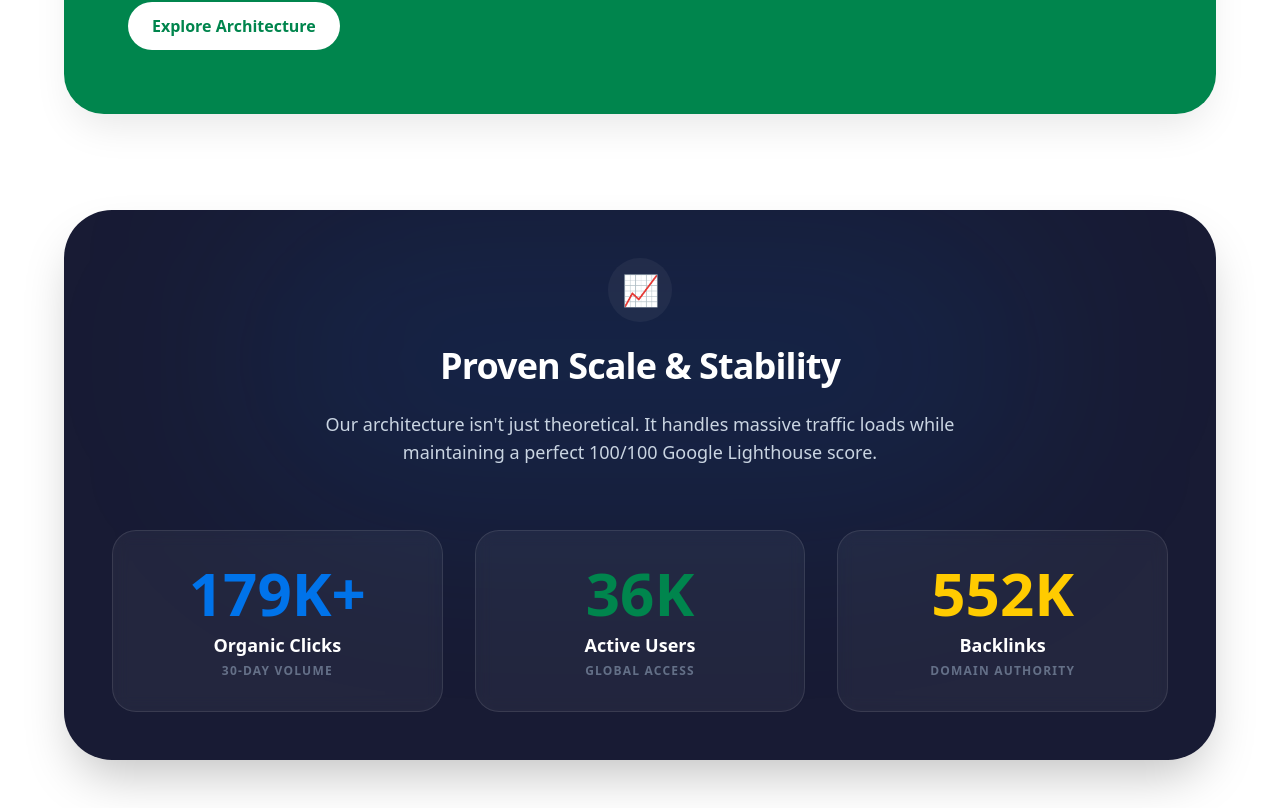
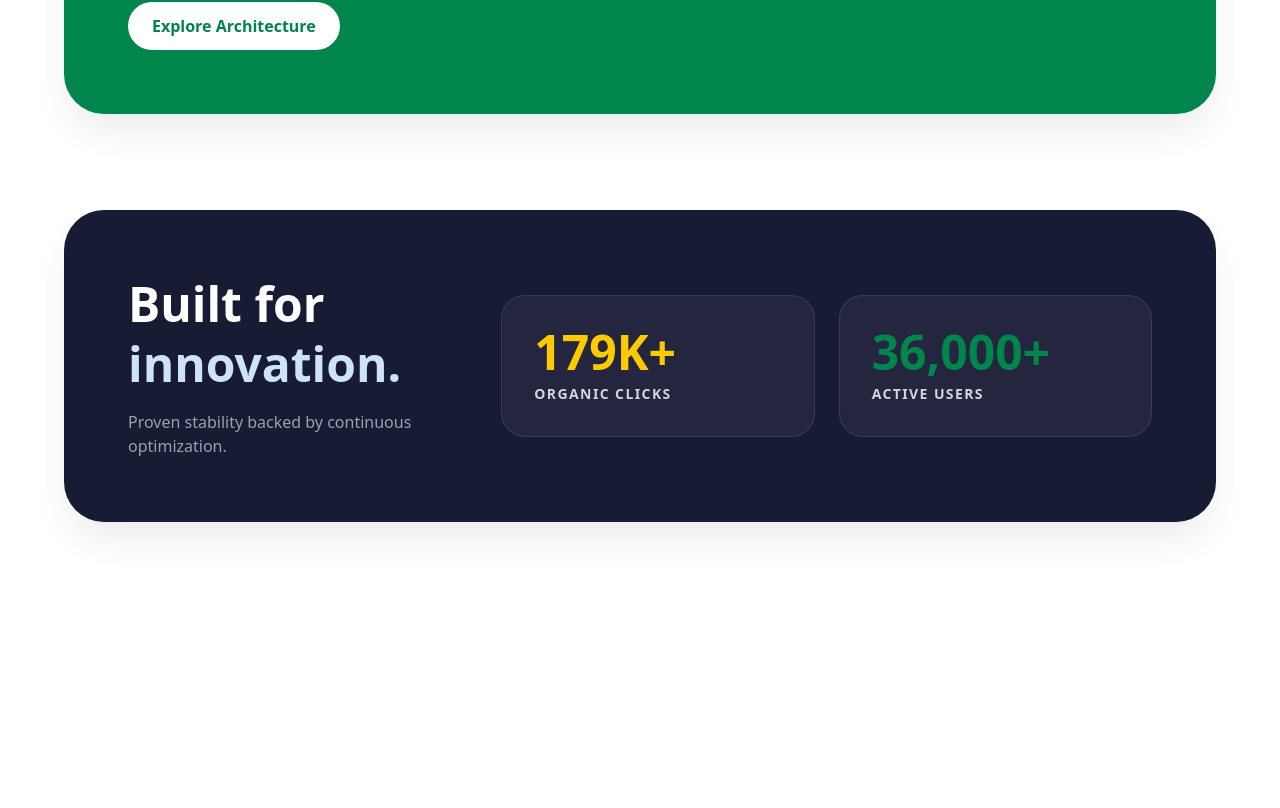
Before and after one commit to PSI-AD/psinv-presentation, a React (Vite) app: page / in a window 1280 px wide. Shown: the part 1587-2395 px from the top of the page. After the commit the page ends 2157 px from the top, so only its background shows below. Built offline with nearby package versions, Linux system fonts and the light colour scheme.

Commit message:
UI Redesign - ScaleMetricsCard update

```diff
--- a/components/ScaleMetricsCard.tsx
+++ b/components/ScaleMetricsCard.tsx
@@ -4,58 +4,26 @@ import { motion } from 'framer-motion';
 
 const ScaleMetricsCard: React.FC = () => {
   return (
-    <div className="bg-monday-navy rounded-[48px] p-12 text-white shadow-2xl relative overflow-hidden">
-      <div className="text-center max-w-3xl mx-auto mb-16 relative z-10">
-        <div className="w-16 h-16 bg-white/5 rounded-full mx-auto mb-6 flex items-center justify-center text-3xl">
-          📈
-        </div>
-        <h2 className="text-4xl font-black mb-6 tracking-tight">Proven Scale & Stability</h2>
-        <p className="text-slate-300 text-lg font-medium max-w-2xl mx-auto">
-          Our architecture isn't just theoretical. It handles massive traffic loads while maintaining a perfect 100/100 Google Lighthouse score.
-        </p>
+    <motion.div
+      whileHover={{ y: -5 }}
+      className="bg-monday-navy rounded-[40px] p-12 md:p-16 flex flex-col md:flex-row justify-between items-center gap-12 card-shadow text-white"
+    >
+      <div className="w-full md:w-1/3">
+        <h2 className="text-4xl md:text-5xl font-black leading-tight mb-4">Built for <br/><span className="text-monday-blue-light">innovation.</span></h2>
+        <p className="text-gray-400 font-medium">Proven stability backed by continuous optimization.</p>
       </div>
 
-      <div className="grid grid-cols-1 md:grid-cols-3 gap-8 relative z-10">
-        <MetricItem
-          value="179K+"
-          label="Organic Clicks"
-          color="text-monday-blue"
-          sub="30-Day Volume"
-        />
-        <MetricItem
-          value="36K"
-          label="Active Users"
-          color="text-monday-green-dark"
-          sub="Global Access"
-        />
-        <MetricItem
-          value="552K"
-          label="Backlinks"
-          color="text-monday-yellow"
-          sub="Domain Authority"
-        />
+      <div className="w-full md:w-2/3 grid grid-cols-1 md:grid-cols-2 gap-6">
+        <div className="bg-white/5 border border-white/10 rounded-[24px] p-8 hover:bg-white/10 transition-colors">
+           <div className="text-5xl font-black text-monday-yellow mb-2">179K+</div>
+           <div className="text-sm font-bold text-gray-300 uppercase tracking-widest">Organic Clicks</div>
+        </div>
+        <div className="bg-white/5 border border-white/10 rounded-[24px] p-8 hover:bg-white/10 transition-colors">
+           <div className="text-5xl font-black text-monday-green-dark mb-2">36,000+</div>
+           <div className="text-sm font-bold text-gray-300 uppercase tracking-widest">Active Users</div>
+        </div>
       </div>
-
-      <div className="absolute top-0 left-1/2 -translate-x-1/2 w-[800px] h-[300px] bg-monday-blue/10 blur-[100px] rounded-full pointer-events-none"></div>
-    </div>
+    </motion.div>
   );
 };
-
-const MetricItem: React.FC<{value: string, label: string, color: string, sub: string}> = ({value, label, color, sub}) => (
-  <motion.div
-    whileHover={{ y: -5 }}
-    className="bg-white/5 border border-white/10 rounded-3xl p-8 text-center hover:bg-white/10 hover:border-white/20 transition-all cursor-default group backdrop-blur-sm"
-  >
-    <div className={`text-6xl font-black ${color} mb-2 group-hover:scale-110 transition-transform duration-300`}>
-      {value}
-    </div>
-    <div className="text-white font-bold text-lg mb-1">
-      {label}
-    </div>
-    <div className="text-slate-400 text-xs uppercase tracking-widest font-bold opacity-60">
-      {sub}
-    </div>
-  </motion.div>
-);
-
 export default ScaleMetricsCard;
```
